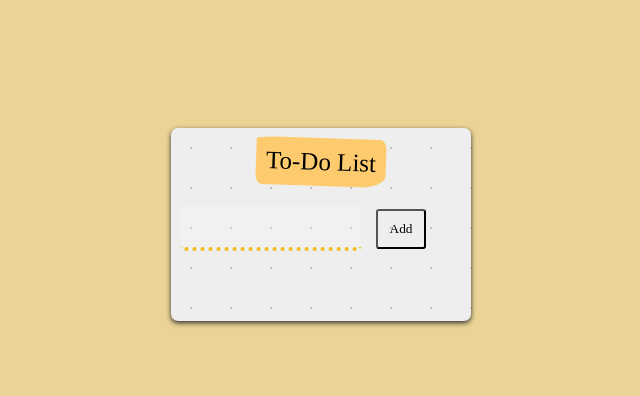
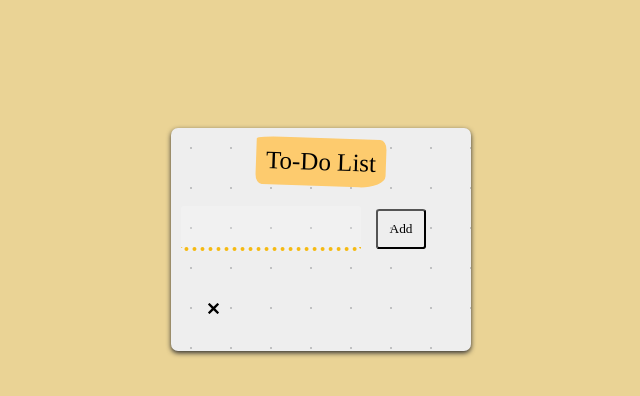
Before and after one commit to DohaAbdullah/keeper, a React (Create React App) app: page /todolist in a window 1280 px wide. Shown: the top 396 px of the page, without its empty margins (341-981 px from the left). Built offline with nearby package versions, Linux system fonts and the light colour scheme.

Commit message:
completing adding an item and deleting an item

```diff
--- a/public/index.html
+++ b/public/index.html
@@ -24,7 +24,7 @@
       work correctly both with client-side routing and a non-root public URL.
       Learn how to configure a non-root public URL by running `npm run build`.
     -->
-    <title>React App</title>
+    <title>Keeper App</title>
   </head>
   <body>
     <noscript>You need to enable JavaScript to run this app.</noscript>
--- a/src/App.css
+++ b/src/App.css
@@ -216,6 +216,18 @@ body {
   font-family: "Architects Daughter", cursive;
 }
 
-.unorder-list{
+.unorder-list {
   padding: 30px;
 }
+
+.list-text {
+  font-family: "Architects Daughter", cursive;
+  display: flex;
+  justify-content: space-between;
+  font-size: 20px;
+  padding: 5px;
+}
+
+.close-icon {
+  padding-top: 5px;
+}
--- /dev/null
+++ b/src/icons/closeIcon.jsx
@@ -0,0 +1,19 @@
+import React from "react";
+
+function CloseIcon(props) {
+  return (
+    <svg
+      className={`close-icon ${props.className}`}
+      onClick={props.onClick}
+      id={props.id}
+      xmlns="http://www.w3.org/2000/svg"
+      width="15"
+      height="15"
+      viewBox="0 0 30 30"
+    >
+      <path d="M7 4a.995.995 0 00-.707.293l-2 2a.999.999 0 000 1.414L11.586 15l-7.293 7.293a.999.999 0 000 1.414l2 2a.999.999 0 001.414 0L15 18.414l7.293 7.293a.999.999 0 001.414 0l2-2a.999.999 0 000-1.414L18.414 15l7.293-7.293a.999.999 0 000-1.414l-2-2a.999.999 0 00-1.414 0L15 11.586 7.707 4.293A.996.996 0 007 4z"></path>
+    </svg>
+  );
+}
+
+export default CloseIcon;
--- a/src/pages/toDoList.jsx
+++ b/src/pages/toDoList.jsx
@@ -1,20 +1,37 @@
 import Input from "../components/input";
 import Button from "../components/button";
 import { useState } from "react";
+import CloseIcon from "../icons/closeIcon";
+
+let dummyData = [
+  { id: 1, value: "buy milk" },
+  { id: 2, value: "work" },
+  { id: 3, value: "sleep" },
+];
+
+let nextId = 0;
 
 function ToDoList() {
   const [inputValue, setInputValue] = useState();
-  const [itemsList, setItemsList] = useState([]);
+  const [itemsList, setItemsList] = useState([{ id: nextId, value: "" }]);
 
   function addItem() {
-    setItemsList((prev) =>[...prev , inputValue]);
+    console.log(nextId++);
+    setItemsList((prev) => [...prev , { id: nextId , value: inputValue }]);
   }
 
   function handleOnChange(e) {
     const { value } = e.target;
+    setInputValue(value);
     console.log(value);
-    setInputValue(value);
   }
+
+  // function deleteItem(e) {
+  //   const { id } = e.target;
+  //   console.log(id);
+  //   const filteredItems = itemsList.filter((item) => item.id !== id);
+  //   setItemsList(filteredItems);
+  // }
 
   return (
     <div className="todolist-container">
@@ -28,9 +45,22 @@ function ToDoList() {
             Add
           </Button>
         </div>
-        <ul className="unorder-list">
-          {itemsList.map((item , index) => <li key={index}>{item}</li>)}
-        </ul>
+        <div className="list-items-wrapper">
+          <ul className="unorder-list">
+            {itemsList.map((item, index) => (
+              <li className="list-text" key={index}>
+                {item.value}
+                <CloseIcon
+                  onClick={() => {
+                    console.log(item.id);
+                    setItemsList(itemsList.filter((ids) => ids.id !== item.id));
+                  }}
+                  id={item.id}
+                />
+              </li>
+            ))}
+          </ul>
+        </div>
       </div>
     </div>
   );
```
